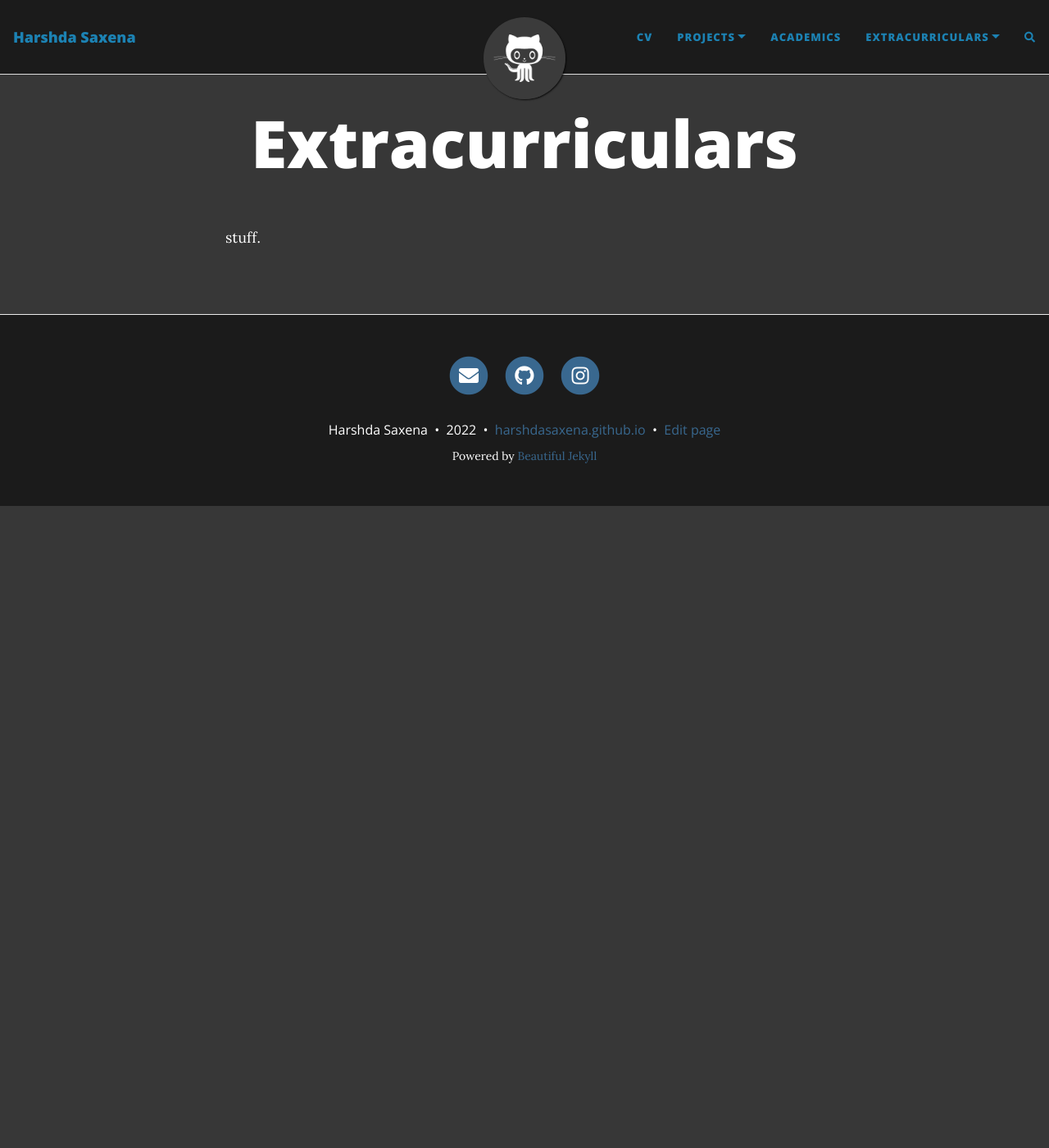
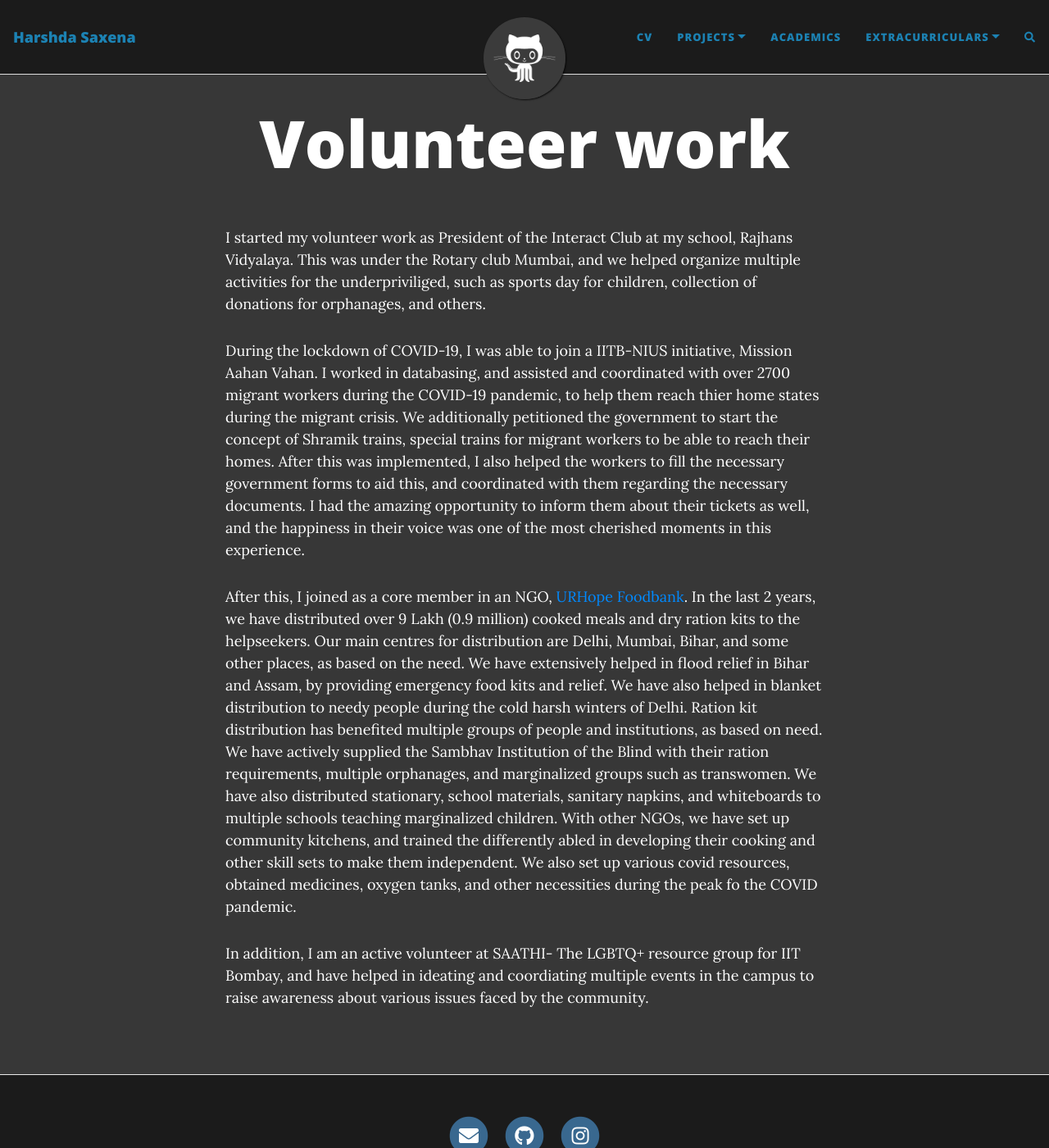
Before and after one commit to HarshdaSaxena/harshdasaxena.github.io, a Jekyll site: the page built from extracurrics.md, in a window 1280 px wide and 1400 px high. Shown: the whole window at 82% size. Built offline with Jekyll 4.4.1, drawn with Linux system fonts in a browser that asks for light colours; nearby versions of some CDN libraries; comment, search, counter and statistics services are not loaded.

Commit message:
Update extracurrics.md

```diff
--- a/extracurrics.md
+++ b/extracurrics.md
@@ -1,6 +1,12 @@
 ---
 layout: page
-title: Extracurriculars
+title: Volunteer work
 subtitle:
 ---
-stuff.
+I started my volunteer work as President of the Interact Club at my school, Rajhans Vidyalaya. This was under the Rotary club Mumbai, and we helped organize multiple activities for the underpriviliged, such as sports day for children, collection of donations for orphanages, and others.
+
+During the lockdown of COVID-19, I was able to join a IITB-NIUS initiative, Mission Aahan Vahan. I worked in databasing, and assisted and coordinated with over 2700 migrant workers during the COVID-19 pandemic, to help them reach thier home states during the migrant crisis. We additionally petitioned the government to start the concept of Shramik trains, special trains for migrant workers to be able to reach their homes. After this was implemented, I also helped the workers to fill the necessary government forms to aid this, and coordinated with them regarding the necessary documents. I had the amazing opportunity to inform them about their tickets as well, and the happiness in their voice was one of the most cherished moments in this experience.
+
+After this, I joined as a core member in an NGO, [URHope Foodbank](https://india.foodbank.co/). In the last 2 years, we have distributed over 9 Lakh (0.9 million) cooked meals and dry ration kits to the helpseekers. Our main centres for distribution are Delhi, Mumbai, Bihar, and some other places, as based on the need. We have extensively helped in flood relief in Bihar and Assam, by providing emergency food kits and relief. We have also helped in blanket distribution to needy people during the cold harsh winters of Delhi. Ration kit distribution has benefited multiple groups of people and institutions, as based on need. We have actively supplied the Sambhav Institution of the Blind with their ration requirements, multiple orphanages, and marginalized groups such as transwomen. We have also distributed stationary, school materials, sanitary napkins, and whiteboards to multiple schools teaching marginalized children. With other NGOs, we have set up community kitchens, and trained the differently abled in developing their cooking and other skill sets to make them independent. We also set up various covid resources, obtained medicines, oxygen tanks, and other necessities during the peak fo the COVID pandemic.
+
+In addition, I am an active volunteer at SAATHI- The LGBTQ+ resource group for IIT Bombay, and have helped in ideating and coordiating multiple events in the campus to raise awareness about various issues faced by the community.
```
